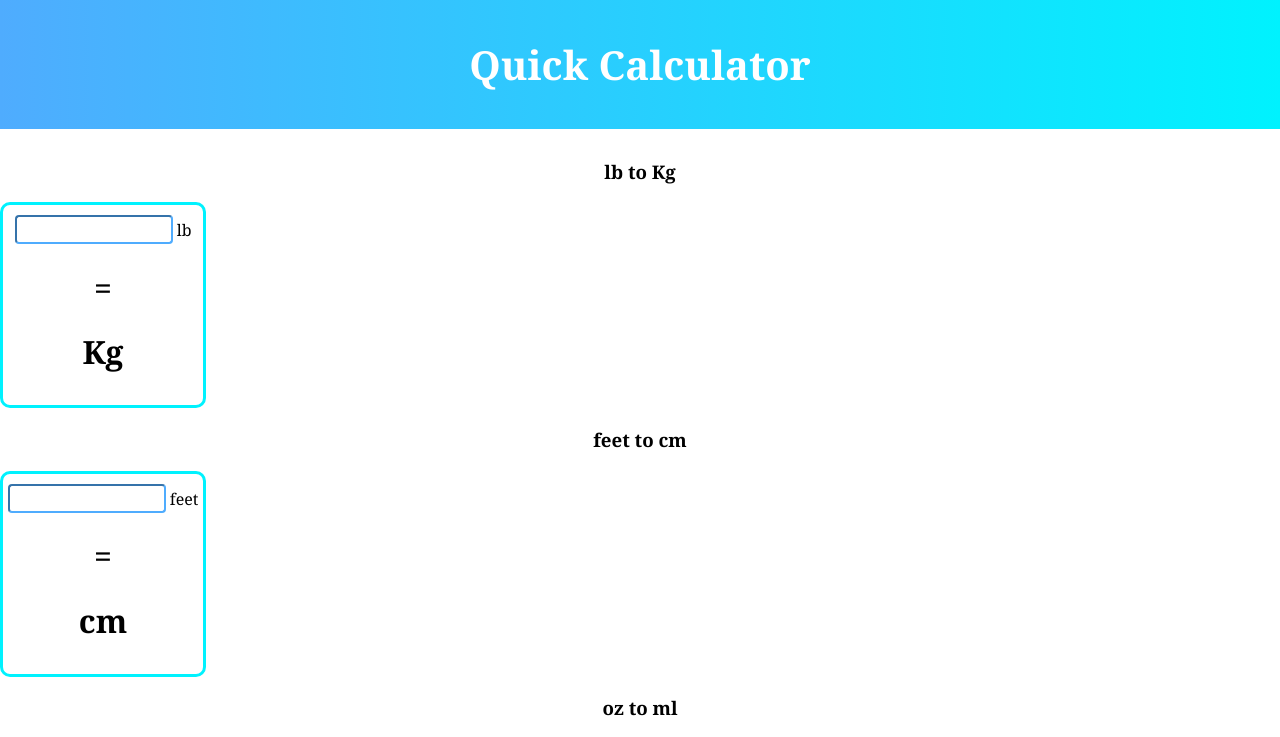
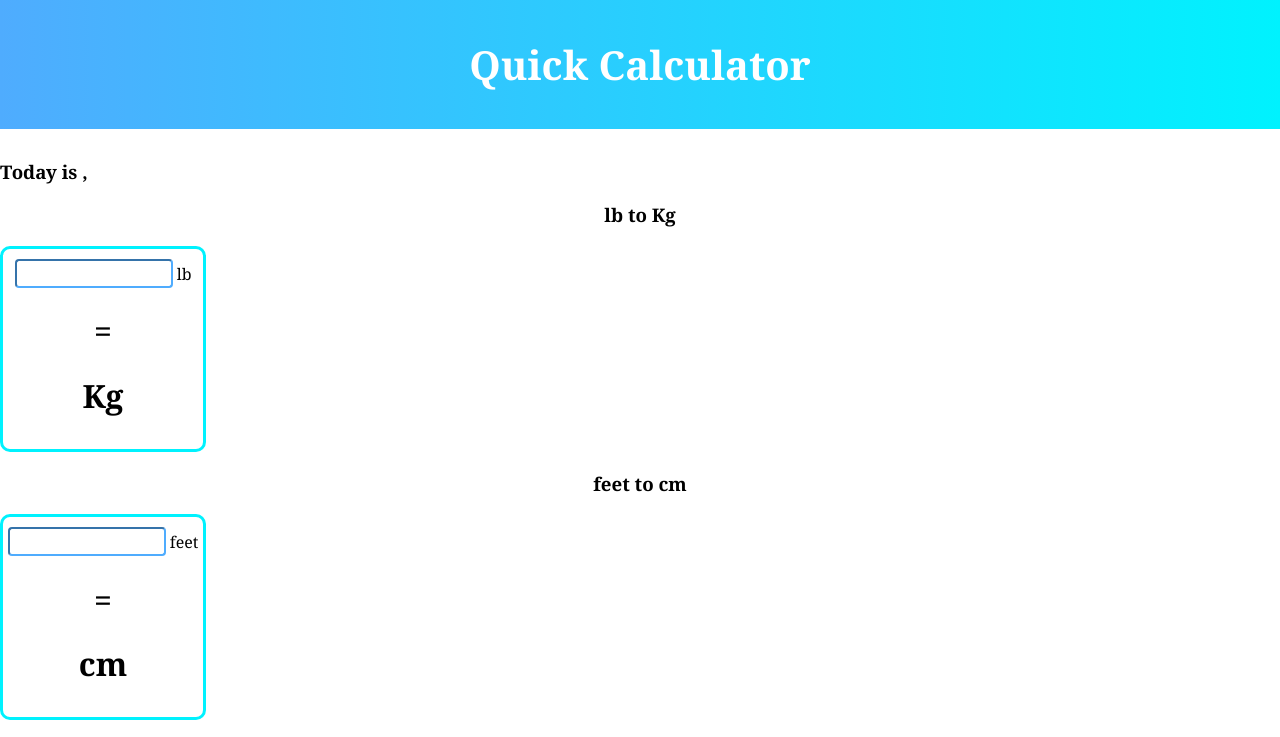
Before and after one commit to Oceanblue713/react-calculator, a React (Create React App) app: page / in a window 1280 px wide. Shown: the top 737 px of the page. Built offline with nearby package versions, Linux system fonts and the light colour scheme.

Commit message:
Use useState on Date.js

```diff
--- a/src/App.js
+++ b/src/App.js
@@ -2,6 +2,7 @@ import React from 'react';
 import Box from './box';
 import './App.css';
 import {Nav} from './Nav';
+import Date from './Date';
 
 class App extends React.Component {
   constructor() {
@@ -31,6 +32,7 @@ class App extends React.Component {
     return (
       <div className="App">
         <Nav />
+        <Date />
         <Box bCalc={bCalcState}
              bCalcChange={(event) => this.handleKgChange(event)}
              bMetric="lb"
--- /dev/null
+++ b/src/Date.js
@@ -0,0 +1,15 @@
+import React, {useState} from 'react';
+
+const Date = (props) => {
+
+  const {time, setTime} = useState('aaa');
+
+  return(
+    <div>
+      <h3>Today is {time}, {props.day}</h3>
+
+    </div>
+  )
+}
+
+export default Date;
```
